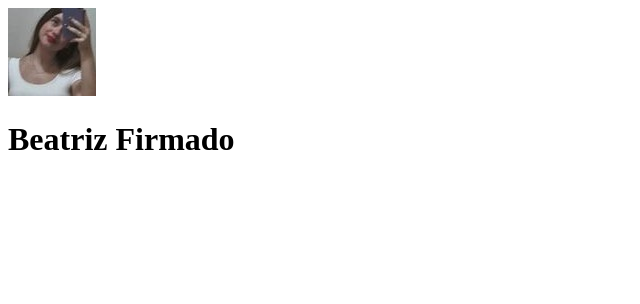
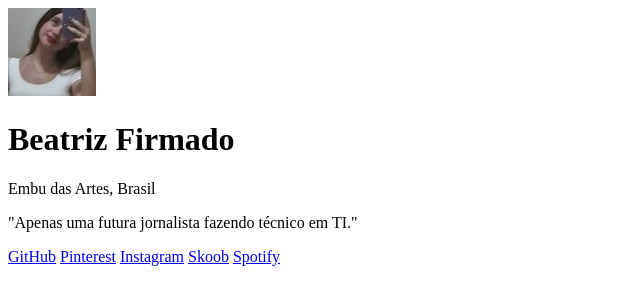
Before and after one commit to BeatrizFirmado11TIB/meus-links, a plain HTML site: page index.html in a window 1280 px wide. Shown: the whole page, without its empty margins (0-640 px from the left). Drawn offline with Linux system fonts and the light colour scheme.

Commit message:
término do desenvolvimento do html

```diff
--- a/index.html
+++ b/index.html
@@ -9,6 +9,16 @@
     <div>
         <img src="./beatriz88x88.jpg" alt="imagem do criador da página dos links, beatriz firmado">
         <h1>Beatriz Firmado</h1>
+        <p>Embu das Artes, Brasil</p>
+
+        <p>"Apenas uma futura jornalista fazendo técnico em TI."</p>
+
+        <a href="https://github.com/BeatrizFirmado11TIB">GitHub</a>
+        <a href="https://br.pinterest.com/firmadobeatriz/">Pinterest</a>
+        <a href="https://www.instagram.com/firmdbiaa/">Instagram</a>
+        <a href="https://www.skoob.com.br/usuario/8173363">Skoob</a>
+        <a href="https://open.spotify.com/user/52le2ljat430k3tgblinh8yhy">Spotify</a>
+
     </div>
 </body>
 </html>
```
